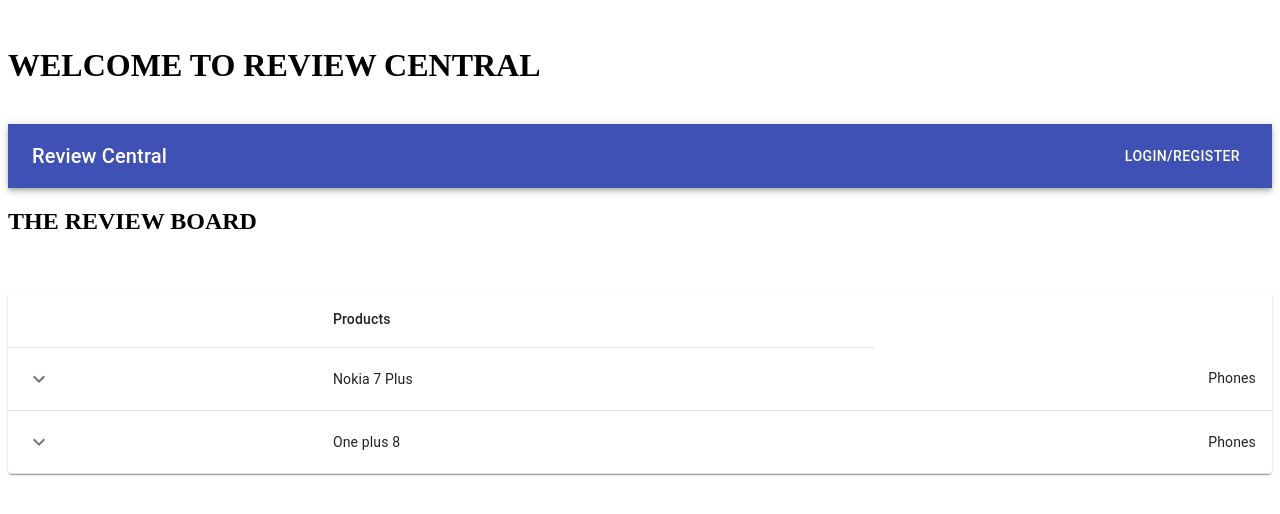
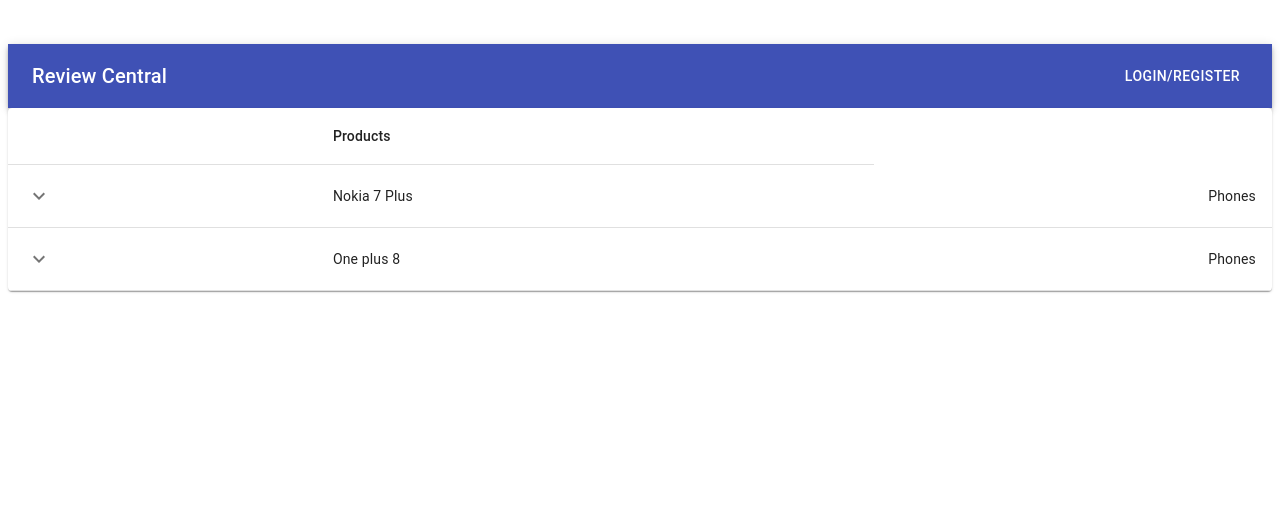
Before and after one commit to 0xfirefist/review-central, a React (Create React App) app in the folder ui/: page / in a window 1280 px wide. Shown: the top 514 px of the page. Built offline with nearby package versions, Linux system fonts and the light colour scheme.

Commit message:
Deleted some printed things

```diff
--- a/ui/src/components/login.tsx
+++ b/ui/src/components/login.tsx
@@ -76,12 +76,6 @@ function Login() {
   const handleSubmit = (event: any) => {
     event.preventDefault()
     isLoggedInVar(true)
-    login({
-      variables: {
-        email: event.target.email.value,
-        password: event.target.password.value
-      }
-    })
     window.location.href = "#"
   }
 
--- a/ui/src/components/myreviews.tsx
+++ b/ui/src/components/myreviews.tsx
@@ -9,8 +9,6 @@ return(
 <h1>WELCOME TO YOUR REVIEWS</h1>
 <br />
 <br />
-<Link to="/edit_review" variant="body2"><Button>Edit Review</Button>
-        </Link>
 <br />
 <CollapsibleTable/>
 </div>
--- a/ui/src/homepage.tsx
+++ b/ui/src/homepage.tsx
@@ -5,12 +5,8 @@ function Page() {
     return (
       <div>
         <br />
-        <h1>WELCOME TO REVIEW CENTRAL</h1>
         <br />
         <AppBar />
-        <h2>THE REVIEW BOARD</h2>
-        <br />
-        <br />
         <ReviewBoard />
       </div>
     )
```
